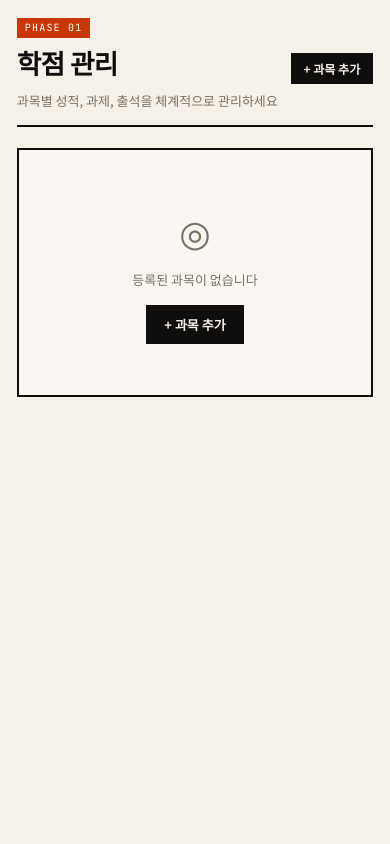
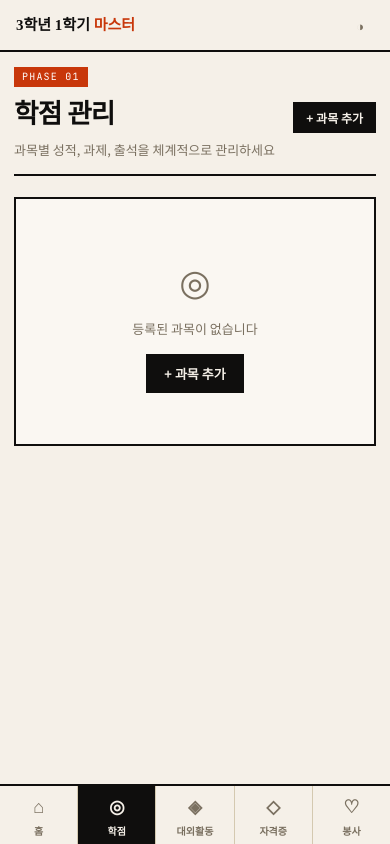
Before and after one commit to barney12348/semester-dashboard, a React (Vite) app: page /#/grades in a window 390 px wide. Built offline with nearby package versions, Linux system fonts and the light colour scheme.

Commit message:
feat: 모바일 하단 탭바 및 상단바 추가

```diff
--- a/src/components/Layout.jsx
+++ b/src/components/Layout.jsx
@@ -2,22 +2,33 @@ import { NavLink } from 'react-router-dom'
 
 const NAV = [
   { to: '/', icon: '⌂', label: '홈', num: '00' },
-  { to: '/grades', icon: '◎', label: '학점 관리', num: '01' },
+  { to: '/grades', icon: '◎', label: '학점', num: '01' },
   { to: '/activities', icon: '◈', label: '대외활동', num: '02' },
   { to: '/certifications', icon: '◇', label: '자격증', num: '03' },
-  { to: '/volunteer', icon: '♡', label: '봉사활동', num: '04' },
+  { to: '/volunteer', icon: '♡', label: '봉사', num: '04' },
 ]
+
+const NAV_FULL_LABELS = ['홈', '학점 관리', '대외활동', '자격증', '봉사활동']
 
 export default function Layout({ children, theme, toggleTheme }) {
   return (
     <div className='app-layout'>
+      {/* 모바일 상단바 */}
+      <div className='mobile-topbar'>
+        <span className='mobile-topbar-title'>3학년 1학기 <span>마스터</span></span>
+        <button className='theme-btn' style={{ width: 'auto', padding: '6px 10px' }} onClick={toggleTheme}>
+          {theme === 'light' ? '◑' : '◐'}
+        </button>
+      </div>
+
+      {/* 데스크톱 사이드바 */}
       <aside className='sidebar'>
         <div className='sidebar-logo'>
           <h1>3학년 1학기<br /><span>마스터 가이드</span></h1>
           <p>울산대학교 · 산업경영공학부</p>
         </div>
         <nav className='sidebar-nav'>
-          {NAV.map(({ to, icon, label, num }) => (
+          {NAV.map(({ to, icon, num }, i) => (
             <NavLink
               key={to}
               to={to}
@@ -25,7 +36,7 @@ export default function Layout({ children, theme, toggleTheme }) {
               className={({ isActive }) => `nav-item${isActive ? ' active' : ''}`}
             >
               <span className='nav-icon'>{icon}</span>
-              {label}
+              {NAV_FULL_LABELS[i]}
             </NavLink>
           ))}
         </nav>
@@ -36,9 +47,27 @@ export default function Layout({ children, theme, toggleTheme }) {
           </button>
         </div>
       </aside>
+
       <main className='main-content'>
         {children}
       </main>
+
+      {/* 모바일 하단 탭바 */}
+      <nav className='mobile-nav'>
+        <div className='mobile-nav-inner'>
+          {NAV.map(({ to, icon, label }) => (
+            <NavLink
+              key={to}
+              to={to}
+              end={to === '/'}
+              className={({ isActive }) => `mobile-nav-item${isActive ? ' active' : ''}`}
+            >
+              <span className='nav-icon'>{icon}</span>
+              {label}
+            </NavLink>
+          ))}
+        </div>
+      </nav>
     </div>
   )
 }
--- a/src/index.css
+++ b/src/index.css
@@ -470,6 +470,60 @@ body {
 ::-webkit-scrollbar-track { background: transparent; }
 ::-webkit-scrollbar-thumb { background: var(--border); }
 
+/* ─── MOBILE TOP BAR ─── */
+.mobile-topbar {
+  display: none;
+  position: fixed;
+  top: 0; left: 0; right: 0;
+  height: 52px;
+  background: var(--paper);
+  border-bottom: 2px solid var(--ink);
+  align-items: center;
+  justify-content: space-between;
+  padding: 0 16px;
+  z-index: 200;
+}
+.mobile-topbar-title {
+  font-family: var(--serif);
+  font-size: 15px;
+  font-weight: 900;
+}
+.mobile-topbar-title span { color: var(--accent); }
+
+/* ─── MOBILE BOTTOM NAV ─── */
+.mobile-nav {
+  display: none;
+  position: fixed;
+  bottom: 0; left: 0; right: 0;
+  height: 60px;
+  background: var(--paper);
+  border-top: 2px solid var(--ink);
+  z-index: 200;
+}
+.mobile-nav-inner {
+  display: flex;
+  height: 100%;
+}
+.mobile-nav-item {
+  flex: 1;
+  display: flex;
+  flex-direction: column;
+  align-items: center;
+  justify-content: center;
+  gap: 3px;
+  text-decoration: none;
+  color: var(--muted);
+  font-family: var(--sans);
+  font-size: 10px;
+  font-weight: 600;
+  border-right: 1px solid var(--border);
+  transition: background .1s, color .1s;
+}
+.mobile-nav-item:last-child { border-right: none; }
+.mobile-nav-item .nav-icon { font-size: 18px; width: auto; }
+.mobile-nav-item.active { background: var(--ink); color: var(--paper); }
+.mobile-nav-item:not(.active):hover { background: var(--card-bg); color: var(--ink); }
+
 /* ─── RESPONSIVE ─── */
 @media (max-width: 1100px) {
   .stats-row { grid-template-columns: 1fr 1fr; }
@@ -479,7 +533,9 @@ body {
 @media (max-width: 768px) {
   :root { --sidebar-w: 0px; }
   .sidebar { display: none; }
-  .main-content { padding: 1rem 1.2rem; }
+  .mobile-topbar { display: flex; }
+  .mobile-nav { display: block; }
+  .main-content { padding: 4.5rem 1rem 5rem; }
   .grid-2, .grid-3, .grid-4 { grid-template-columns: 1fr; }
   .form-row { grid-template-columns: 1fr; }
   .stats-row { grid-template-columns: 1fr 1fr; }
```
